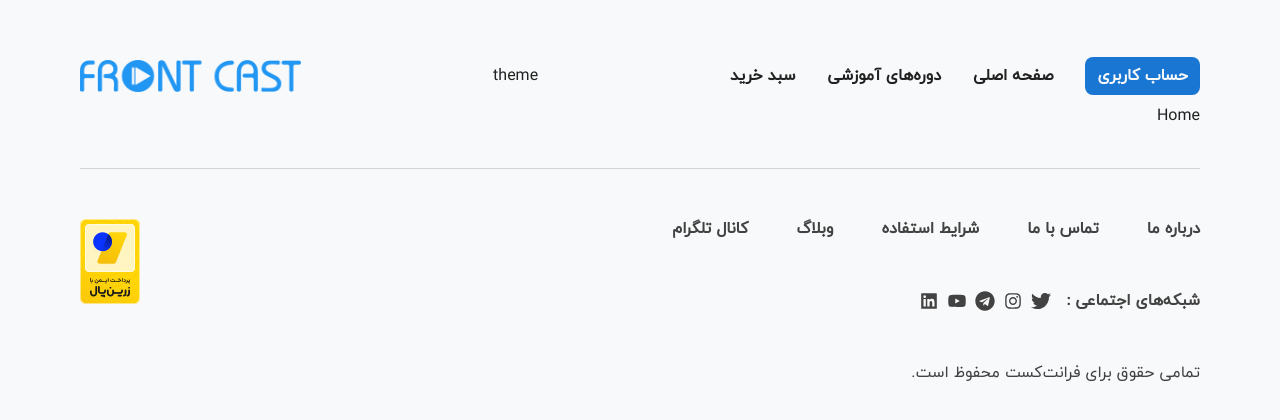
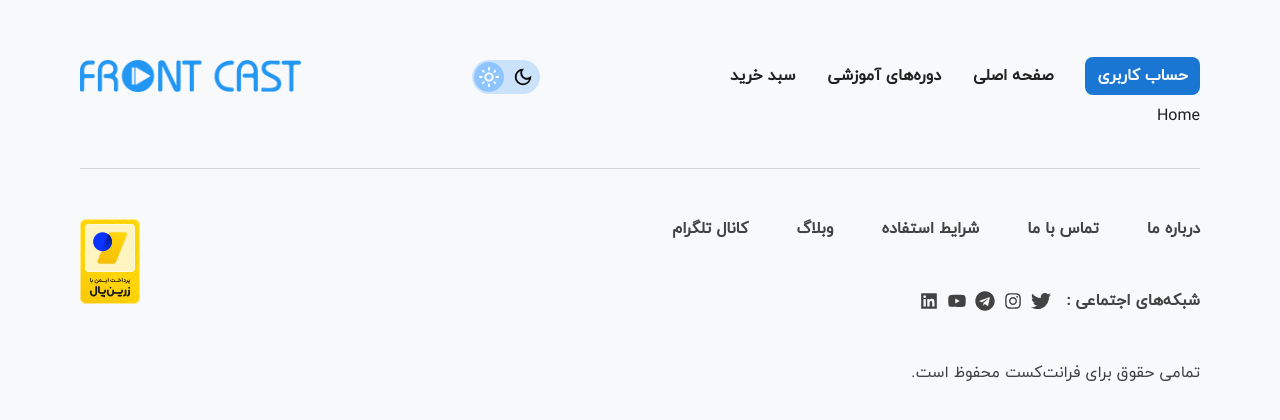
Before and after one commit to amirjavani/frontcast, a React (Vite) app: page / in a window 1280 px wide. Shown: the top 420 px of the page. Built offline with nearby package versions, Linux system fonts and the light colour scheme.

Commit message:
dark mode light mode button

```diff
--- /dev/null
+++ b/src/Components/DarkmodeLightmodeButton.tsx
@@ -0,0 +1,28 @@
+import { useThemeContext } from "../Context/ThemeProvider";
+import { MdOutlineDarkMode, MdOutlineLightMode } from "react-icons/md";
+
+function DarkmodeLightmodeButton() {
+  const { theme, changeTheme } = useThemeContext();
+
+  return (
+    <div
+      className={`${
+        theme == "dark" ? `bg-[#3d465a]` : `bg-[#cae2fa]`
+      } text-[black] flex gap-1 p-0.5 flex-row my-auto mr-5 items-center text-3xl hover:cursor-pointer  rounded-3xl`}>
+      <MdOutlineDarkMode
+        onClick={() => changeTheme("dark")}
+        className={`${
+          theme == "dark" ? `text-[#3d465a] bg-blue-300 ` : ""
+        }    hover:bg-blue-300 hover:text-white active:bg-blue-400 transition  rounded-3xl p-1`}
+      />
+      <MdOutlineLightMode
+        onClick={() => changeTheme("light")}
+        className={`${
+          theme == "light" ? ` bg-blue-300` : ""
+        }  text-white hover:bg-blue-300 hover:blue-white active:bg-blue-400 transition  rounded-3xl p-1`}
+      />
+    </div>
+  );
+}
+
+export default DarkmodeLightmodeButton;
--- a/src/Context/ThemeProvider.tsx
+++ b/src/Context/ThemeProvider.tsx
@@ -8,6 +8,9 @@ export interface ThemeContextType {
 }
 
 const themeContext = createContext<ThemeContextType | undefined>(undefined);
+
+
+
 function ThemeProvider({ children }: { children: ReactNode }) {
   const [theme, setTheme] = useState<Theme>(
     (localStorage.getItem("theme") as Theme) || "light"
--- a/src/Layouts/Header.tsx
+++ b/src/Layouts/Header.tsx
@@ -2,7 +2,8 @@ import frontcastLogo from "../assets/images/frontcast-logo-top.png";
 import { TfiMenu } from "react-icons/tfi";
 import { useState } from "react";
 import Navbar from "./Navbar";
-import { useThemeContext } from "../Context/ThemeProvider";
+import DarkmodeLightmodeButton from "../Components/DarkmodeLightmodeButton";
+
 
 function Header() {
   const [showMenu, setShowMenu] = useState(false);
@@ -10,10 +11,6 @@ function Header() {
   const showMenuToggle = () => {
     setShowMenu(!showMenu);
   };
-
-    const { theme ,changeTheme } = useThemeContext();
-
-
 
   return (
     <header className={`pt-12 `}>
@@ -24,11 +21,12 @@ function Header() {
             className="show lg:hidden text-[40px] text-[rgb(134,134,134)] py-0.5 px-2  border rounded cursor-pointer hover:bg-[rgb(240,239,239)]"
           />
           <Navbar className={"flex-row lg:flex hidden"} />
-          <button onClick={()=>changeTheme(theme=='dark'?'light':'dark')}>theme</button>
+          <DarkmodeLightmodeButton/>
+
           <img className="h-full" src={frontcastLogo} alt="" />
         </nav>
         <div
-          className={`transition-[100px]  duration-600 ease overflow-hidden lg:hidden
+          className={`transition-[100px]  duration-600 ease-in-out overflow-hidden lg:hidden
             ${showMenu ? "max-h-96 " : "max-h-0 "}
             `}>
           <Navbar className="flex flex-col bg-gray-200 p-4 rounded-md" />
```
